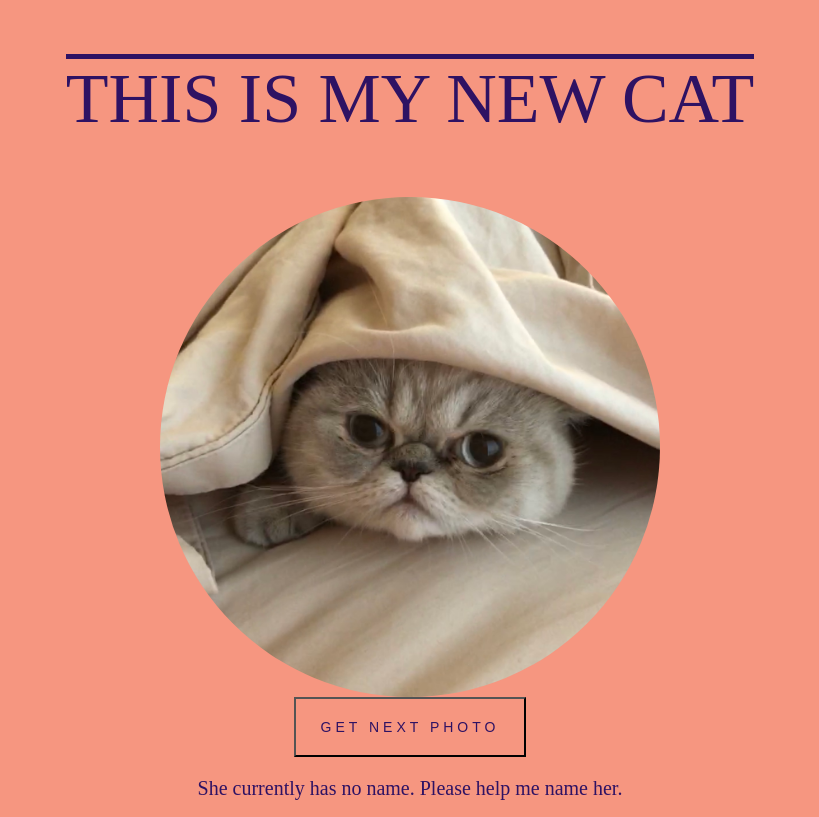
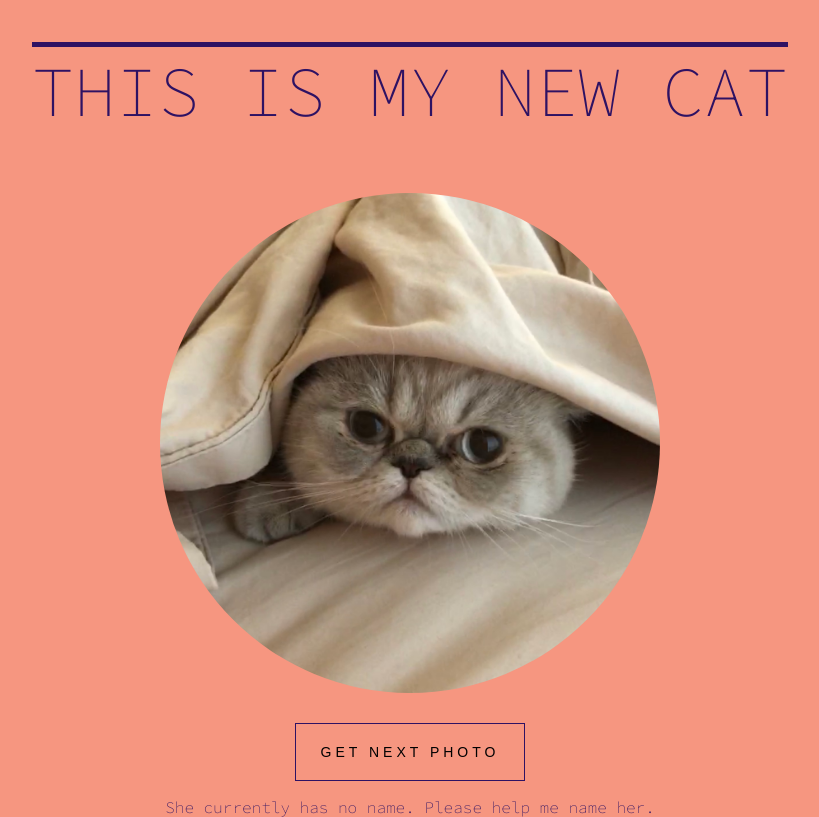
Before and after one commit to DPDivesh/IS445-HW1, a plain HTML site: page index.html in a window 1280 px wide. Shown: the whole page, without its empty margins (230-1049 px from the left). Drawn offline with Linux system fonts and the light colour scheme.

Commit message:
Minor CSS fixes

```diff
--- a/app.css
+++ b/app.css
@@ -1,55 +1,24 @@
-button {
-  margin: 30px atuo 0;
-  padding: 20px 25px;
-  background-color: #f69680;
-  color: #2e1263;
-  font-size: 14px;
-  text-align: center;
-  border: 1px solide #2e1263;
+@import url(
+   https://fonts.googleapis.com/css?family=Source+Code+Pro:200,300,400,500,600,700,900);
+
+h1{
    text-transform: uppercase;
-  text-decoration: none;
-  letter-spacing: 4px;
-  outline: none;
+   font-weight: 200;
+   border-top: 5px solid;
+   font-size: 70px;
 }
 
-button:hover {
-  transition: 0.3s;
-  background-color: #2e1263;
-  color: #f69680;
-  text-decoration: underline;
-}
-
-p {
-  font-size: 20px;
-}
-
-@import url(
-  https://fonts.googleapis.com/css?family=Source+Code+Pro:200,
-  300,
-  400,
-  500,
-  600,
-  700,
-  900
-);
-
-h1 {
-  font-weight: 200;
-  font-size: 70px;
-  text-transform: uppercase;
-  border-top: 5px solid;
-}
-
-body {
-  background-color: #f69680;
-  color: #2e1263;
-  font-family: 'Source Code Pro';
+body{
+   background-color: #F69680 ;
+   color:#2E1263 ;
+   font-family: "Source Code Pro";
    font-weight: 200;
 }
 
 img {
    height: 500px;
    border-radius: 50%;
+
 }
 
 #container {
@@ -59,3 +28,25 @@ img {
    justify-content: center;
    height: 100vh;
 }
+
+button{
+   margin: 30px auto 0;
+   padding: 20px 25px;
+   background-color: #F69680 ;
+   font-size: 14px;
+   text-align: center;
+   border: 1px solid  #2E1263;
+   text-transform: uppercase;
+   text-decoration: none;
+   outline: none;
+   letter-spacing: 4px;
+
+
+}
+
+button:hover {
+   background-color: #2E1263;
+   color: #F69680 ;
+   transition: 0.3s;
+   text-decoration: underline;
+}
```
Lines whose indentation alone changed are shown as unchanged.
